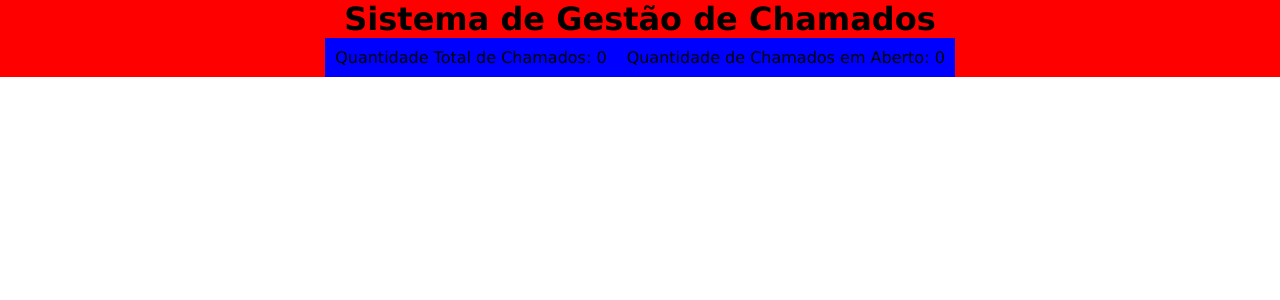
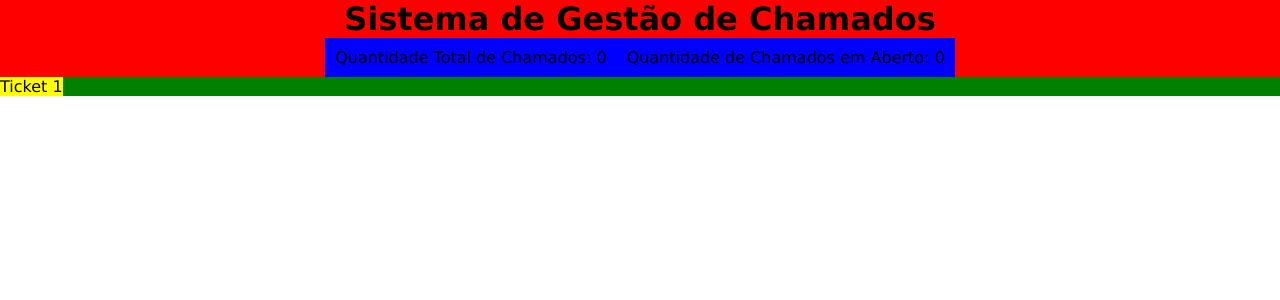
Before and after one commit to thiagodau/chamados, a React (Vite) app: page / in a window 1280 px wide. Shown: the top 300 px of the page. Built offline with nearby package versions, Linux system fonts and the light colour scheme.

Commit message:
Added Body and Ticket Components

```diff
--- /dev/null
+++ b/src/components/Body.tsx
@@ -0,0 +1,9 @@
+import { Ticket } from "./Ticket"
+
+export function Body() {
+  return (
+    <div style={{ backgroundColor: 'green', width: '100%', display: 'flex', flexWrap: 'wrap' }}>
+      <Ticket text={'Ticket 1'} />
+    </div>
+  )
+}
--- /dev/null
+++ b/src/components/Ticket.tsx
@@ -0,0 +1,11 @@
+type TicketProps = {
+  text?: string
+}
+
+export function Ticket(props: TicketProps) {
+  return (
+    <div style={{ backgroundColor: 'yellow' }}>
+      {props.text}
+    </div>
+  )
+}
--- a/src/pages/VisaoGeral.tsx
+++ b/src/pages/VisaoGeral.tsx
@@ -1,4 +1,5 @@
 import { Header } from "../components/Header";
+import { Body } from "../components/Body";
 
 import './VisaoGeral.css'
 
@@ -6,7 +7,7 @@ export function VisaoGeral() {
   return (
     <div className="aplication">
       <Header />
-
+      <Body />
     </div>
   )
 }
```
